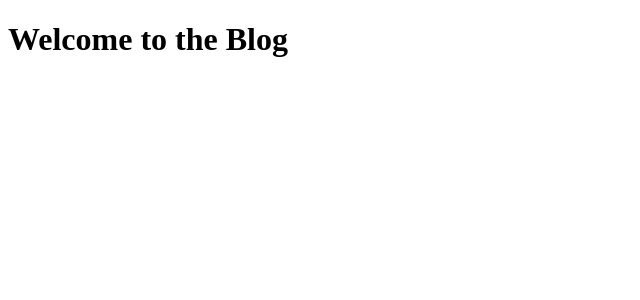
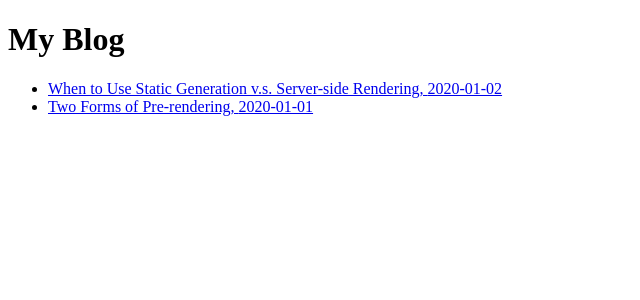
Before and after one commit to Nabegon/Immigrantinnen-Portal, a Next.js app: page /blog in a window 1280 px wide. Shown: the top 300 px of the page, without its empty margins (0-640 px from the left). Built offline with nearby package versions, Linux system fonts and the light colour scheme.

Commit message:
feat: add a blog page with test data  and routing

```diff
--- /dev/null
+++ b/lib/posts.js
@@ -0,0 +1,32 @@
+import fs from 'fs';
+import path from 'path';
+import matter from 'gray-matter';
+
+const postsDirectory = path.join(process.cwd(), 'src', 'posts');
+export function getSortedPostsData() {
+  // Get file names under /posts
+  const fileNames = fs.readdirSync(postsDirectory);
+  const allPostsData = fileNames.map((fileName) => {
+    // Remove ".md" from file name to get id
+    const id = fileName.replace(/\.md$/, '');
+
+    // Read markdown file as string
+    const fullPath = path.join(postsDirectory, fileName);
+    const fileContents = fs.readFileSync(fullPath, 'utf8');
+
+    // Use gray-matter to parse the post metadata section
+    // const matterResult = matter(fileContents);
+    const { data, content } = matter(fileContents);
+
+    // Combine the data with the id
+    return { props: { frontMatter: data, id, content } };
+  });
+  // Sort posts by date
+  return allPostsData.sort((a, b) => {
+    if (a.date < b.date) {
+      return 1;
+    } else {
+      return -1;
+    }
+  });
+}
--- a/package.json
+++ b/package.json
@@ -15,6 +15,7 @@
     "@types/react-dom": "18.2.5",
     "eslint": "8.42.0",
     "eslint-config-next": "13.4.5",
+    "gray-matter": "^4.0.3",
     "next": "13.4.5",
     "react": "18.2.0",
     "react-dom": "18.2.0"
--- a/src/pages/blog/index.tsx
+++ b/src/pages/blog/index.tsx
@@ -1,13 +1,44 @@
-import * as React from 'react';
+import { getSortedPostsData } from '../../../lib/posts'
+import Link from 'next/link'
 
-const Blog = () => {
-  return (
-    <h1>
-      <div>
-        Welcome to the Blog
-      </div>
-    </h1>
-  );
+type Post = {
+  id: string;
+  date: string;
+  title: string;
+  content: string;
 };
 
-export default Blog;
+type BlogIndexProps = {
+  allPostsData: Post[];
+};
+
+export async function getStaticProps() {
+  const allPostsData = getSortedPostsData()
+  return {
+    props: {
+      allPostsData
+    }
+  }
+}
+
+export default function BlogIndex({ allPostsData }:any) {
+  return (
+    <div>
+      <h1>My Blog</h1>
+      <ul>
+      {allPostsData.map(({ props: { id, frontMatter, content } }:any) => (
+          <li key={id}>
+           <Link
+            href={{
+              pathname: '/blog/[slug]',
+              query: { slug: id, content: content, title: frontMatter.title, date: frontMatter.date },
+            }}
+          >
+            {frontMatter.title}, {frontMatter.date}
+            </Link>
+          </li>
+        ))}
+      </ul>
+    </div>
+  )
+}
--- /dev/null
+++ b/src/posts/pre-rendering.md
@@ -0,0 +1,11 @@
+---
+title: 'Two Forms of Pre-rendering'
+date: '2020-01-01'
+---
+
+Next.js has two forms of pre-rendering: **Static Generation** and **Server-side Rendering**. The difference is in **when** it generates the HTML for a page.
+
+- **Static Generation** is the pre-rendering method that generates the HTML at **build time**. The pre-rendered HTML is then _reused_ on each request.
+- **Server-side Rendering** is the pre-rendering method that generates the HTML on **each request**.
+
+Importantly, Next.js lets you **choose** which pre-rendering form to use for each page. You can create a "hybrid" Next.js app by using Static Generation for most pages and using Server-side Rendering for others.
--- /dev/null
+++ b/src/posts/ssg-ssr.md
@@ -0,0 +1,19 @@
+---
+title: 'When to Use Static Generation v.s. Server-side Rendering'
+date: '2020-01-02'
+---
+
+We recommend using **Static Generation** (with and without data) whenever possible because your page can be built once and served by CDN, which makes it much faster than having a server render the page on every request.
+
+You can use Static Generation for many types of pages, including:
+
+- Marketing pages
+- Blog posts
+- E-commerce product listings
+- Help and documentation
+
+You should ask yourself: "Can I pre-render this page **ahead** of a user's request?" If the answer is yes, then you should choose Static Generation.
+
+On the other hand, Static Generation is **not** a good idea if you cannot pre-render a page ahead of a user's request. Maybe your page shows frequently updated data, and the page content changes on every request.
+
+In that case, you can use **Server-Side Rendering**. It will be slower, but the pre-rendered page will always be up-to-date. Or you can skip pre-rendering and use client-side JavaScript to populate data.
```
Also changed, not shown: src/pages/blog/[slug].tsx (added, +12 -0 lines), src/pages/index.tsx (+14 -7 lines), src/pages/page2.tsx (added, +13 -0 lines), tsconfig.json (+19 -5 lines), 1 other file (tests, documents, lock files or other folders).
